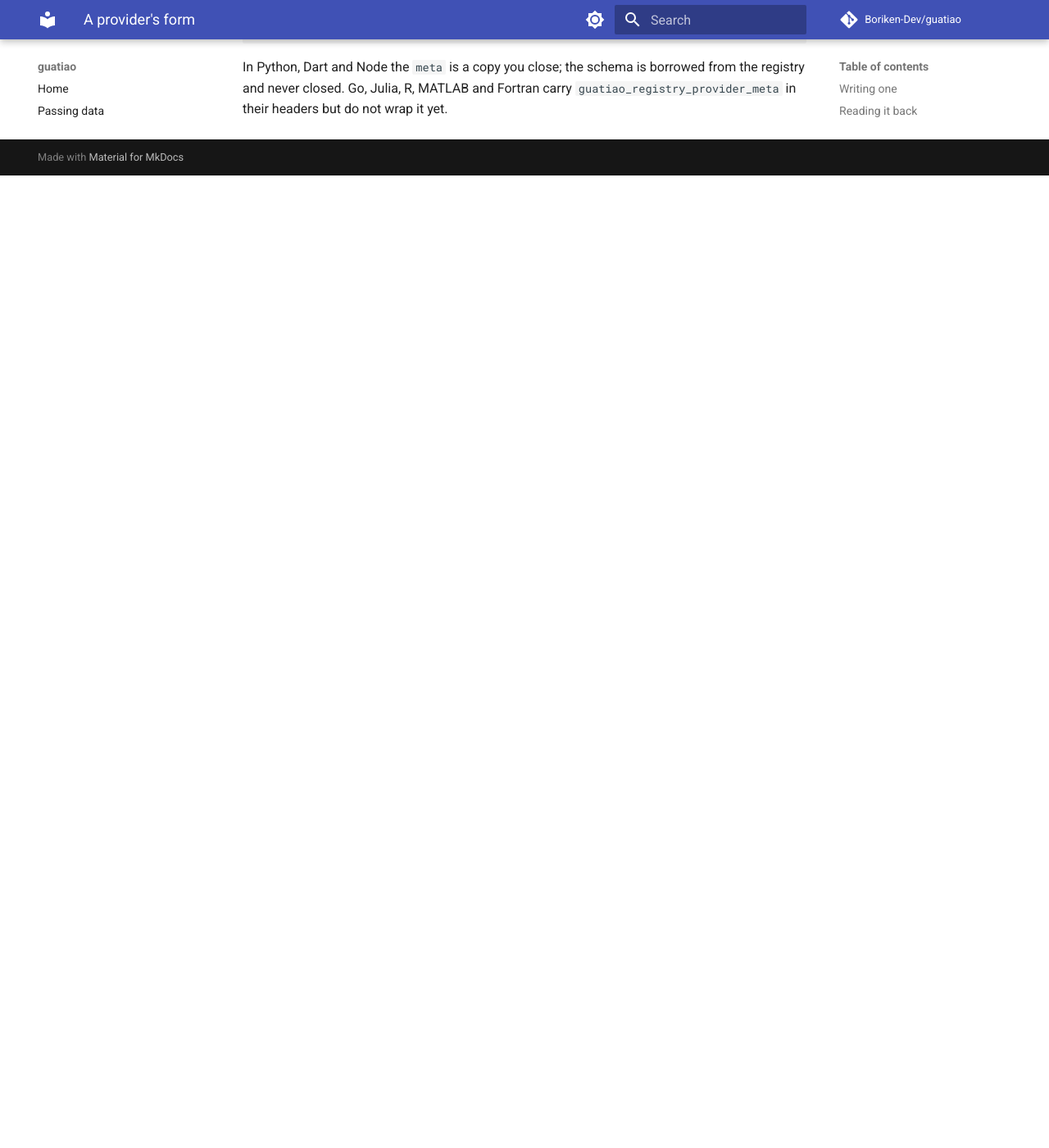
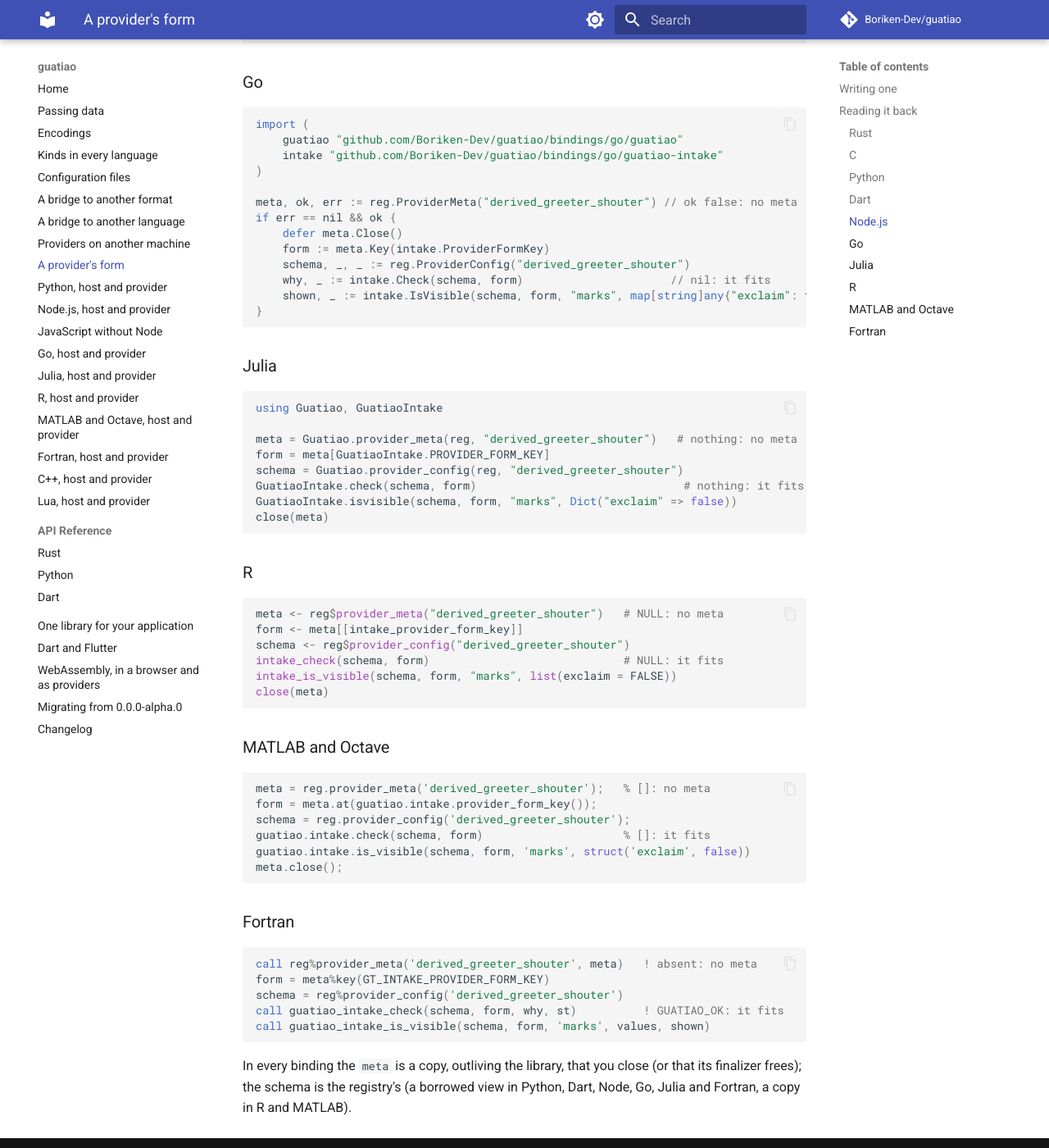
Before and after one commit to Boriken-Dev/guatiao, an MkDocs documentation site: the page built from docs/forms.md, in a window 1280 px wide and 1400 px high, scrolled down 4212 px. Shown: the whole window at 82% size. Built offline with MkDocs 1.6.1 and Material for MkDocs 9.7.7, drawn with Linux system fonts in a browser that asks for light colours; comment, search, counter and statistics services are not loaded; before the commit the page ends 4426 px from its top, so only the background shows below that.

Commit message:
docs: reading a provider's form from Go, Julia, R, MATLAB and Fortran

````diff
--- a/docs/forms.md
+++ b/docs/forms.md
@@ -211,7 +211,70 @@
 intake.isVisible(schema, form, 'marks', { exclaim: false }); // false
 ```
 
-In Python, Dart and Node the `meta` is a copy you close; the schema is
-borrowed from the registry and never closed. Go, Julia, R, MATLAB and
-Fortran carry `guatiao_registry_provider_meta` in their headers but do not
-wrap it yet.
+### Go
+
+```go
+import (
+	guatiao "github.com/Boriken-Dev/guatiao/bindings/go/guatiao"
+	intake "github.com/Boriken-Dev/guatiao/bindings/go/guatiao-intake"
+)
+
+meta, ok, err := reg.ProviderMeta("derived_greeter_shouter") // ok false: no meta
+if err == nil && ok {
+	defer meta.Close()
+	form := meta.Key(intake.ProviderFormKey)
+	schema, _, _ := reg.ProviderConfig("derived_greeter_shouter")
+	why, _ := intake.Check(schema, form)                      // nil: it fits
+	shown, _ := intake.IsVisible(schema, form, "marks", map[string]any{"exclaim": false})
+}
+```
+
+### Julia
+
+```julia
+using Guatiao, GuatiaoIntake
+
+meta = Guatiao.provider_meta(reg, "derived_greeter_shouter")   # nothing: no meta
+form = meta[GuatiaoIntake.PROVIDER_FORM_KEY]
+schema = Guatiao.provider_config(reg, "derived_greeter_shouter")
+GuatiaoIntake.check(schema, form)                               # nothing: it fits
+GuatiaoIntake.isvisible(schema, form, "marks", Dict("exclaim" => false))
+close(meta)
+```
+
+### R
+
+```r
+meta <- reg$provider_meta("derived_greeter_shouter")   # NULL: no meta
+form <- meta[[intake_provider_form_key]]
+schema <- reg$provider_config("derived_greeter_shouter")
+intake_check(schema, form)                             # NULL: it fits
+intake_is_visible(schema, form, "marks", list(exclaim = FALSE))
+close(meta)
+```
+
+### MATLAB and Octave
+
+```matlab
+meta = reg.provider_meta('derived_greeter_shouter');   % []: no meta
+form = meta.at(guatiao.intake.provider_form_key());
+schema = reg.provider_config('derived_greeter_shouter');
+guatiao.intake.check(schema, form)                     % []: it fits
+guatiao.intake.is_visible(schema, form, 'marks', struct('exclaim', false))
+meta.close();
+```
+
+### Fortran
+
+```fortran
+call reg%provider_meta('derived_greeter_shouter', meta)   ! absent: no meta
+form = meta%key(GT_INTAKE_PROVIDER_FORM_KEY)
+schema = reg%provider_config('derived_greeter_shouter')
+call guatiao_intake_check(schema, form, why, st)          ! GUATIAO_OK: it fits
+call guatiao_intake_is_visible(schema, form, 'marks', values, shown)
+```
+
+In every binding the `meta` is a copy, outliving the library, that you
+close (or that its finalizer frees); the schema is the registry's (a
+borrowed view in Python, Dart, Node, Go, Julia and Fortran, a copy in R
+and MATLAB).
````
Also changed, not shown: CHANGELOG.md (+10 -0 lines).
